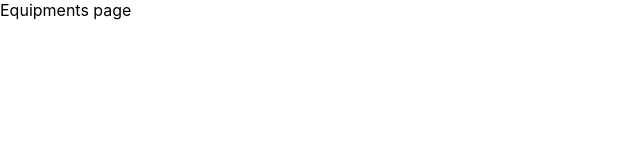
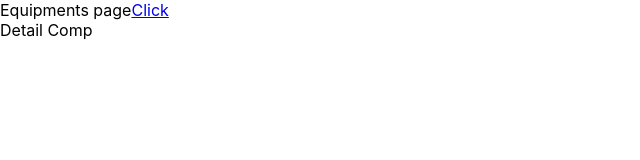
Before and after one commit to boo182/react-firebase, a React (Create React App) app: page /equipments/3434 in a window 1280 px wide. Shown: the top 160 px of the page, without its empty margins (0-640 px from the left). Built offline with nearby package versions, Linux system fonts and the light colour scheme; no server answers; the database is empty.

Commit message:
Add router and Makes it work with redux no duplicates call on the store

```diff
--- a/src/App.js
+++ b/src/App.js
@@ -3,19 +3,21 @@ import { connect } from 'react-redux';
 import { equipmentLoadRequest } from './Container/Equipments/actions';
 
 import Equipments from './Container/Equipments';
+import Detail from './Container/Detail';
 
-import { BrowserRouter as Router, Route, Switch } from "react-router-dom";
+import { BrowserRouter as Router, Route } from "react-router-dom";
+import { createBrowserHistory } from "history"
+
 import { Provider } from 'react-redux'
+const customHistory = createBrowserHistory()
 
 
 const App = ({ store }) => {
   return (
     <Provider store={store}>
-        <Router>
-          <Switch>
-            <Route path="/equipments" component={Equipments} />
-            <Route path="/equipments/:equipmentId" component={Equipments} />
-          </Switch>
+        <Router history={customHistory}>
+          <Route path="/" component={Equipments} />
+          <Route path="/equipments/:equipmentId" component={Detail} />
         </Router>
     </Provider>
   );
--- a/src/Components/Firebase/firebase.js
+++ b/src/Components/Firebase/firebase.js
@@ -5,6 +5,12 @@ import 'firebase/database';
 import 'firebase/storage';
 
 const config = {
+  apiKey: "AIzaSyAIId2ByN9c0RX9_R71EbJJoV-lB1RDADc",
+  authDomain: "test-technique-beeldi.firebaseapp.com",
+  databaseURL: "https://test-technique-beeldi.firebaseio.com",
+  projectId: "test-technique-beeldi",
+  storageBucket: "test-technique-beeldi.appspot.com",
+  messagingSenderId: "937748581892"
 };
 
 if (!firebase.apps.length) {
--- /dev/null
+++ b/src/Container/Detail/index.js
@@ -0,0 +1,11 @@
+import React from 'react'
+
+const Detail = () => {
+    return (
+        <div>
+            Detail Comp
+        </div>
+    )
+}
+
+export default Detail
--- a/src/Container/Equipments/index.js
+++ b/src/Container/Equipments/index.js
@@ -1,7 +1,8 @@
-import React from 'react'
+import React from 'react';
+import { Link } from 'react-router-dom'
 
 const Equipments = () => {
-    return <div>Equipments page</div>
+    return <div>Equipments page<Link to="/equipments/3434">Click</Link></div>
 }
 
 export default Equipments;
--- a/src/Container/Equipments/saga.js
+++ b/src/Container/Equipments/saga.js
@@ -1,5 +1,5 @@
 import { put, takeEvery } from 'redux-saga/effects'
-import { Map } from 'immutable';
+import { OrderedMap } from 'immutable';
 import { EQUIPMENTS_LOAD } from './constants';
 import { database } from '../../Components/Firebase/firebase';
 import { equipmentLoadSuccess, equipmentLoadFailure } from './actions';
@@ -16,7 +16,7 @@ export function* equipmentLoad() {
     try {
       const snapshot = yield equipmentsLoader();
       if (snapshot.val()) {
-        const equipmentsMap = Map(snapshot.val());
+        const equipmentsMap = OrderedMap(snapshot.val());
         yield put(equipmentLoadSuccess(equipmentsMap))
       }
     } catch(e) {
```
Also changed, not shown: src/Container/Equipments/Equipments.js (deleted), 1 other file (tests, documents, lock files or other folders).
